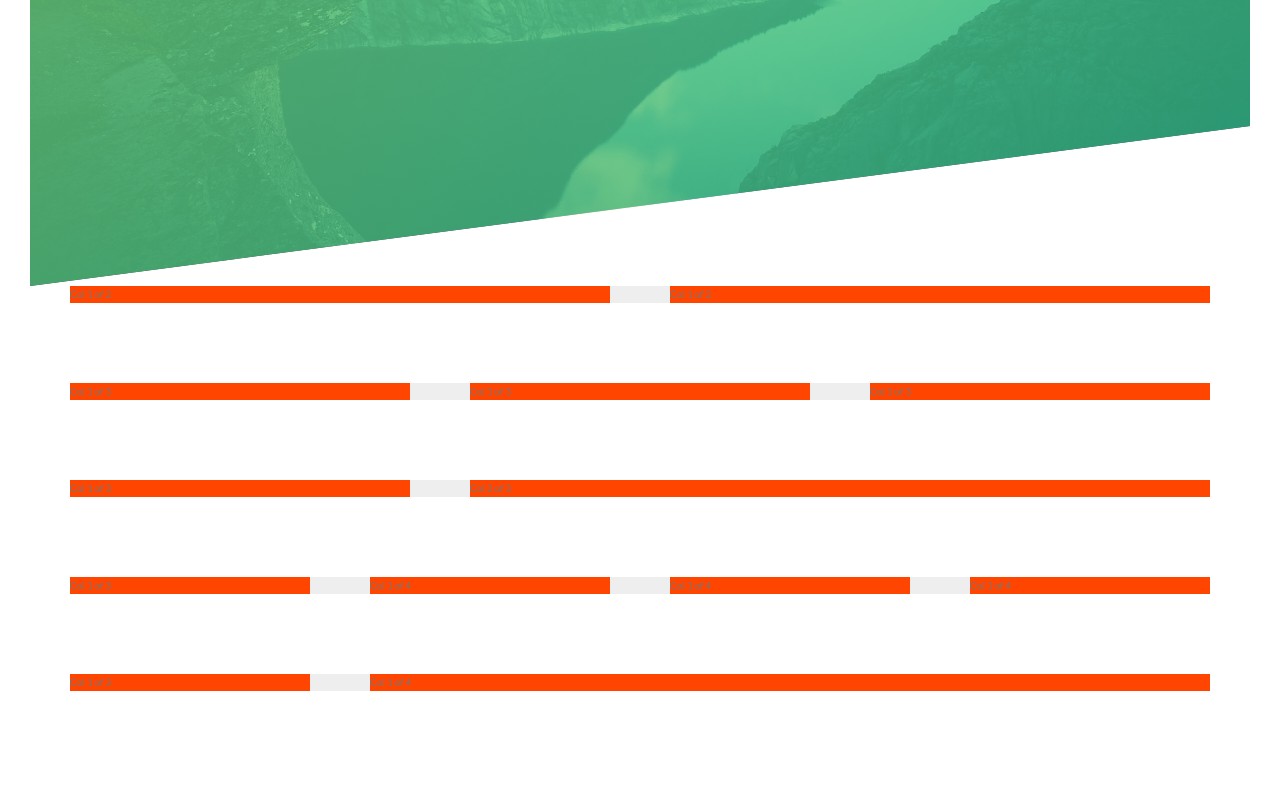
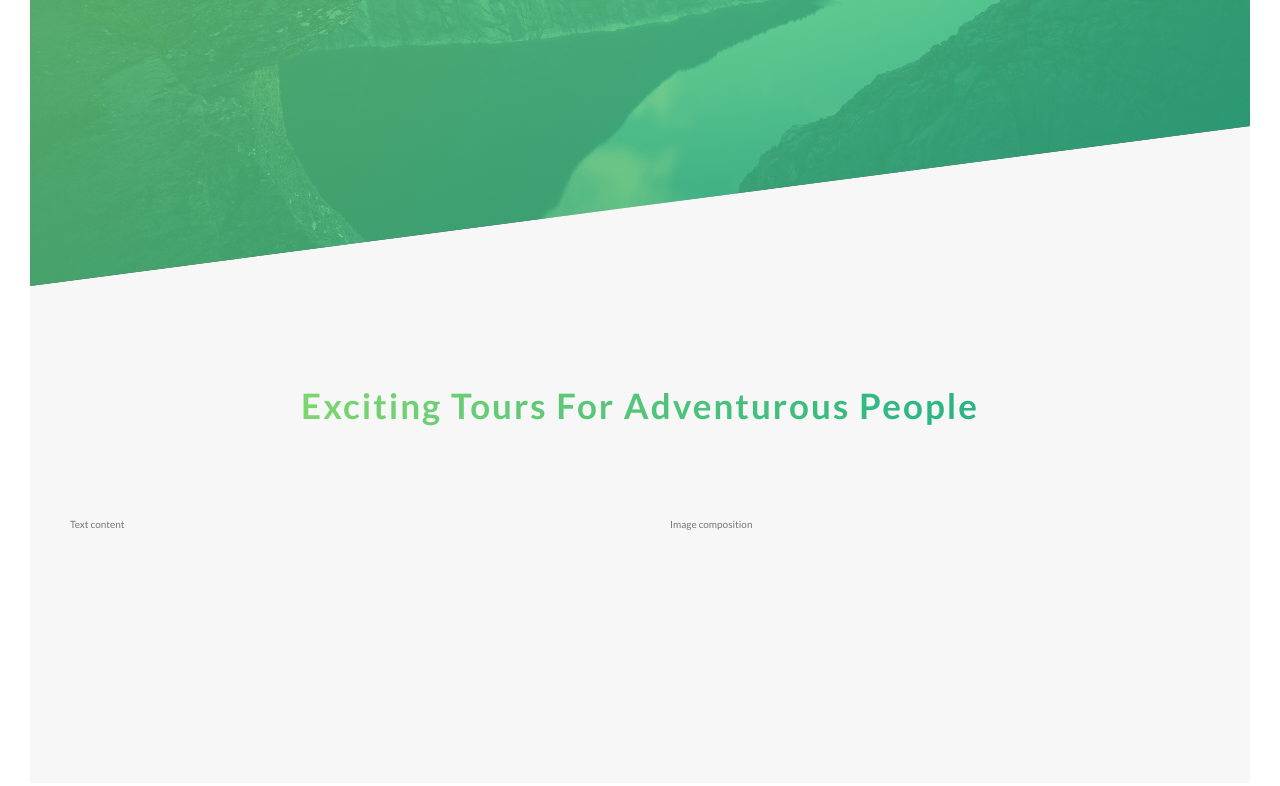
Before and after one commit to HyecheonLee/natours, a website: page index.html in a window 1280 px wide. Shown: the part 504-1290 px from the top of the page. Before the commit the page ends 1225 px from the top, so only its background shows below. Drawn offline with Linux system fonts and the light colour scheme.

Commit message:
build the about section

```diff
--- a/index.html
+++ b/index.html
@@ -24,7 +24,22 @@
         <a href="#" class="btn btn--white btn--animated">Discover our tours</a>
     </div>
 </header>
-<section class="grid-test">
+<main>
+    <section class="section-about">
+        <div class="u-center-text u-margin-bottom-8">
+            <h2 class="heading-secondary">Exciting tours for adventurous people</h2>
+        </div>
+        <div class="row">
+            <div class="col-1-of-2">
+                Text content
+            </div>
+            <div class="col-1-of-2">
+                Image composition
+            </div>
+        </div>
+    </section>
+</main>
+<!--<section class="grid-test">
     <div class="row">
         <div class="col-1-of-2">
             Col 1 of 2
@@ -74,7 +89,7 @@
             Col 1 of 4
         </div>
     </div>
-</section>
+</section>-->
 </body>
 
 </html>
--- a/sass/abstracts/_variables.scss
+++ b/sass/abstracts/_variables.scss
@@ -1,6 +1,7 @@
 $color-primary: #55c57a;
 $color-primary-light: #7ed56f;
 $color-primary-dark: #28b485;
+$color-grey-light-1: #f7f7f7f7;
 $color-grey-dark: #777;
 $color-white: #fff;
 $color-black: #000;
--- a/sass/base/_typograhy.scss
+++ b/sass/base/_typograhy.scss
@@ -32,3 +32,25 @@
     animation-delay: .5s;
   }
 }
+
+.heading-secondary {
+  font-size: 3.5rem;
+  text-transform: capitalize;
+  font-weight: 700;
+  display: inline-block;
+  background-image: linear-gradient(to right, $color-primary-light, $color-primary-dark);
+  background-clip: text;
+  -webkit-background-clip: text;
+  color: transparent;
+  letter-spacing: 2px;
+  transition: all .2s;
+
+  &:hover {
+    -webkit-transform: skewY(2deg) skewX(15deg) scale(1.1);
+    -moz-transform: skewY(2deg) skewX(15deg) scale(1.1);
+    -ms-transform: skewY(2deg) skewX(15deg) scale(1.1);
+    -o-transform: skewY(2deg) skewX(15deg) scale(1.1);
+    transform: skewY(2deg) skewX(15deg) scale(1.1);
+    text-shadow: .5rem 1rem 2rem rgba($color-black, .2);
+  }
+}
--- a/sass/base/_utilities.scss
+++ b/sass/base/_utilities.scss
@@ -0,0 +1,7 @@
+.u-center-text {
+  text-align: center;
+}
+
+.u-margin-bottom-8 {
+  margin-bottom: 8rem;
+}
--- a/sass/layout/_grid.scss
+++ b/sass/layout/_grid.scss
@@ -1,9 +1,5 @@
-@import "../abstracts/variables";
-@import "../abstracts/functions";
-
 .row {
   max-width: $grid-width;
-  background-color: #eee;
   margin: 0 auto;
 
   &:not(:last-child) {
@@ -13,7 +9,6 @@
   @include clearfix;
 
   [class^="col-"] {
-    background-color: orangered;
     float: left;
 
     &:not(:last-child) {
--- a/sass/pages/_home.scss
+++ b/sass/pages/_home.scss
@@ -0,0 +1,5 @@
+.section-about {
+  background-color: $color-grey-light-1;
+  padding: 25rem 0;
+  margin-top: -20vh;
+}
```
Also changed, not shown: css/style.css.
